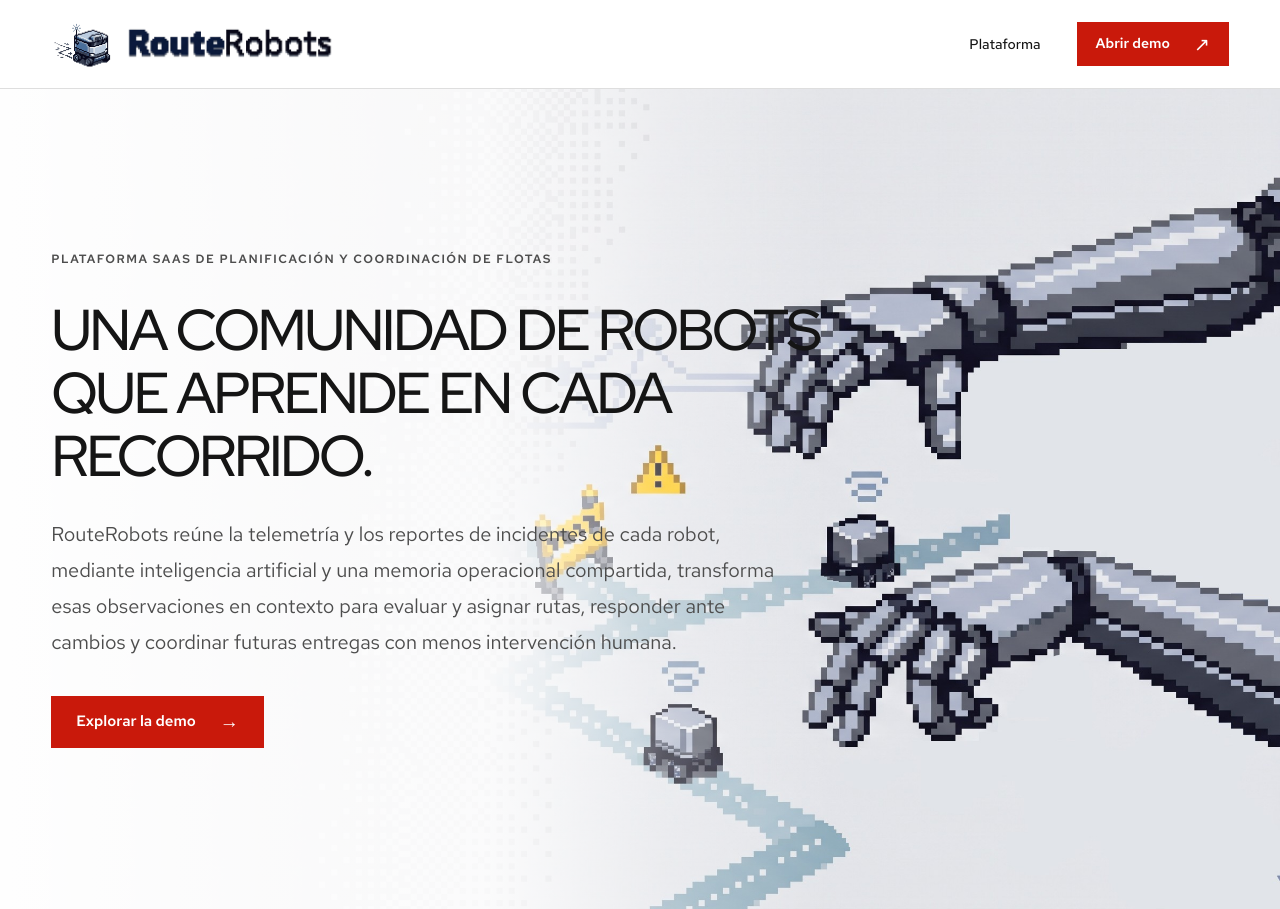
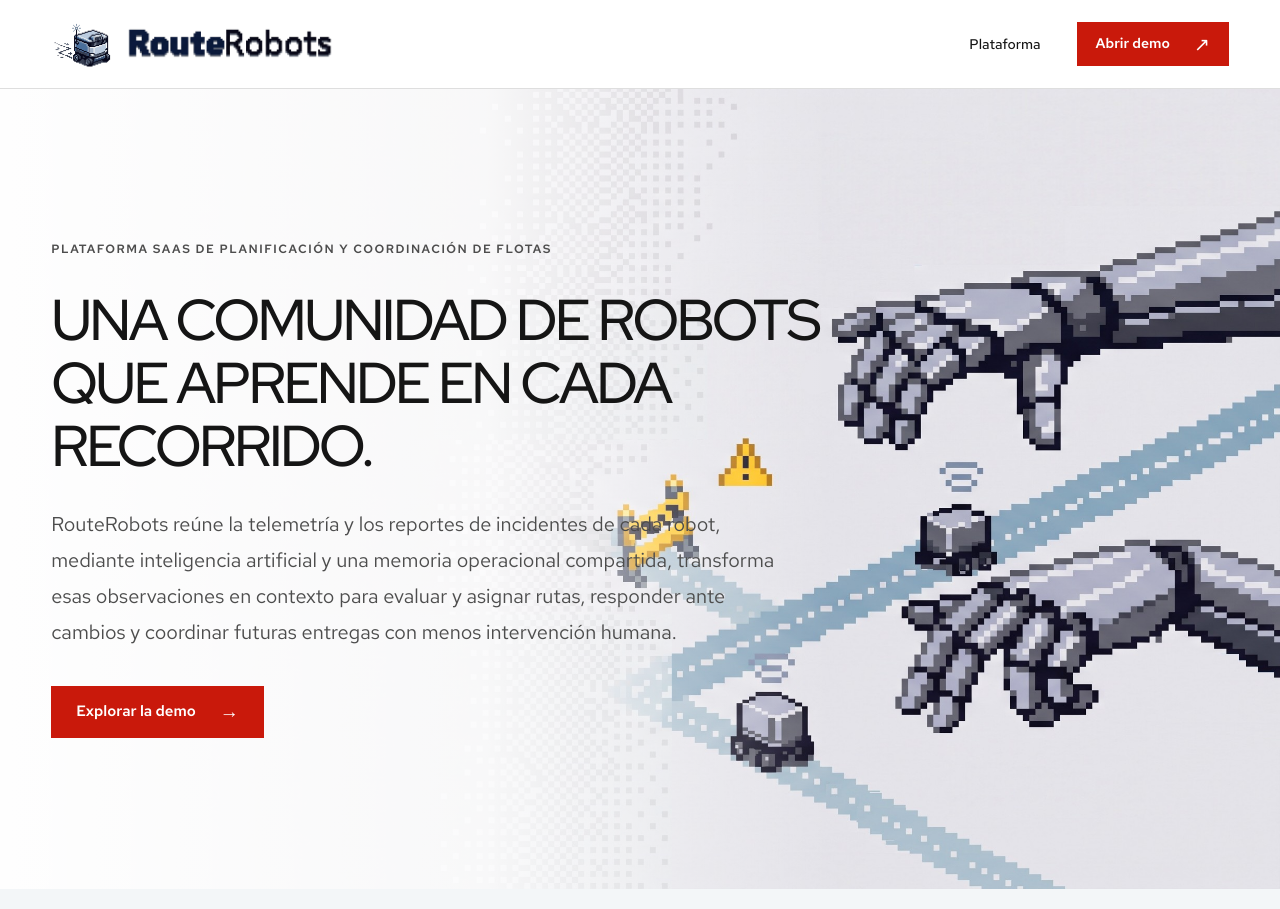
Before and after one commit to Shelldaza/Route-Robots, a React (Vite) app in the folder frontend/: page / in a window 1280 px wide. Built offline with nearby package versions, Linux system fonts and the light colour scheme.

Commit message:
style(frontend): actualizar portada

```diff
--- a/frontend/src/pages/HomePage.css
+++ b/frontend/src/pages/HomePage.css
@@ -131,7 +131,7 @@
 /* Presentación principal */
 
 .home-page .hero {
-  min-height: 820px;
+  min-height: 800px;
   display: flex;
   align-items: center;
 
```
Also changed, not shown: frontend/src/assets/home-background.jpg.
